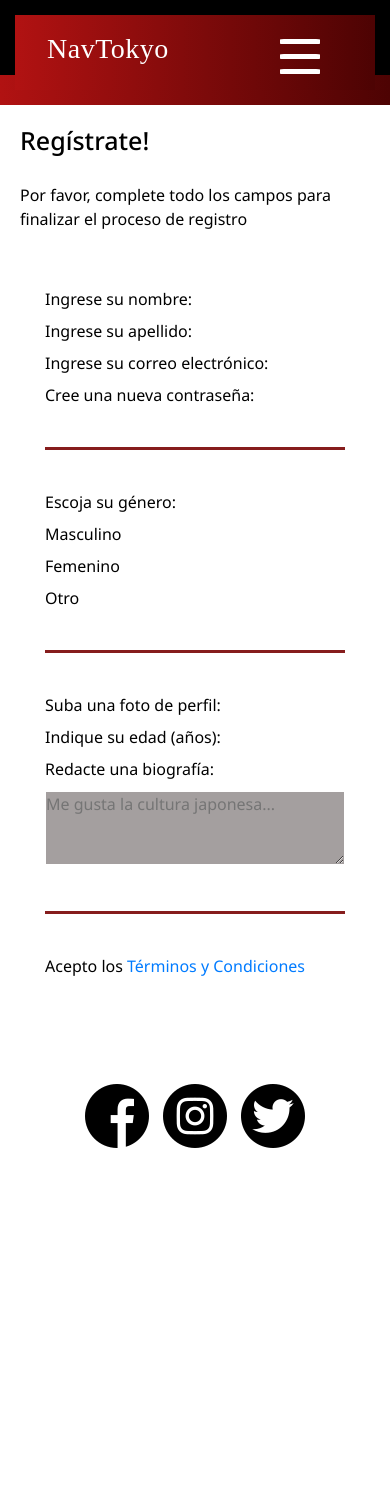
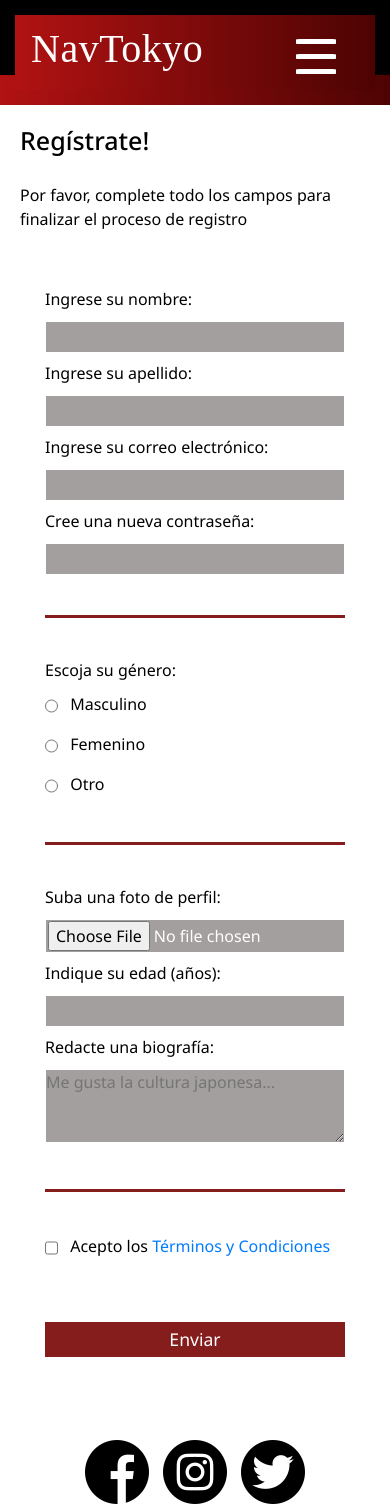
Before and after one commit to AriasNahuel/mi_repositorio, a website: page pages/contacto.html in a window 390 px wide. Before the commit the page ends 1148 px from the top, so only its background shows below. Drawn offline with nearby package versions, Linux system fonts and the light colour scheme; a web font is replaced by a local one.

Commit message:
mejoras en responsive

```diff
--- a/css/style.css
+++ b/css/style.css
@@ -28,7 +28,7 @@ nav {
     display: flex;
     justify-content: space-between;
     align-items: center;
-    padding: 0 2rem;
+    padding: 1rem 1rem;
     height: 75px;
     line-height: 75px;
     background-color: rgb(134, 29, 29);
@@ -36,7 +36,7 @@ nav {
 
 nav .navbar-brand {
     color: #ffffff;
-    font-size: 28px;
+    font-size: 40px;
     font-weight: 500;
     letter-spacing: .5px;
 }
@@ -78,7 +78,7 @@ nav .navbar-toggler .bar {
     transition: .4s;
 }
 
-input {
+.inputNav {
     display: none;
 }
 
@@ -137,6 +137,9 @@ main section ul div img{/*copiado*/
     margin: 0;
     font-size: 15px;
     padding: 530px 0px 0px 0px;
+}
+.margen {
+    margin-top: 50px;
 }
 /*-------FOOTER--------*/
 footer{/*copiado*/
@@ -309,7 +312,8 @@ input[type="file"] {
 /*------------Media query------------*/
 
 
-@media (max-width: 767px) {
+
+@media (max-width: 962px) {
     /*navbar*/
     header{
         background-image: linear-gradient(to right, rgb(177, 18, 18),rgb(77, 3, 3));
@@ -335,6 +339,9 @@ input[type="file"] {
 
     nav .navbar-toggler {
         display: grid !important;
+        align-content: center;
+        align-items: center;
+        height: 100%;
     }
     /*galery*/
     .containerImg{
@@ -347,7 +354,7 @@ input[type="file"] {
         grid-column-start: span 1;
     }
     main{
-        margin-top: 0px;
+        margin-top: 105px;
     }
     .containerElement{
         width: 95%;
--- a/index.html
+++ b/index.html
@@ -4,13 +4,14 @@
     <meta charset="UTF-8">
     <meta http-equiv="X-UA-Compatible" content="IE=edge">
     <meta name="viewport" content="width=device-width, initial-scale=1.0">
+    <link rel="stylesheet" href="https://cdn.jsdelivr.net/npm/bootstrap@4.0.0/dist/css/bootstrap.min.css"
+        integrity="sha384-Gn5384xqQ1aoWXA+058RXPxPg6fy4IWvTNh0E263XmFcJlSAwiGgFAW/dAiS6JXm" crossorigin="anonymous">
     <link rel="stylesheet" href="./css/style.css">
-
     <title>NavTokyo | CoderHouse</title>
 </head>
 
 <body>
-    <input type="checkbox" id="toggle">
+    <input type="checkbox" id="toggle" class="inputNav">
     <header class="gradienteHeader">
         <nav class="gradienteHeader">
             <h1 class="navbar-brand">NavTokyo</h1>
--- a/pages/contacto.html
+++ b/pages/contacto.html
@@ -1,4 +1,3 @@
-<!-- Esta página es representada a través del botón "Registrarse", que sería el home de la página web-->
 <!DOCTYPE html>
 <html lang="en">
 <head>
@@ -7,12 +6,11 @@
     <meta name="viewport" content="width=device-width, initial-scale=1.0">
     <link rel="stylesheet" href="https://cdn.jsdelivr.net/npm/bootstrap@4.0.0/dist/css/bootstrap.min.css" integrity="sha384-Gn5384xqQ1aoWXA+058RXPxPg6fy4IWvTNh0E263XmFcJlSAwiGgFAW/dAiS6JXm" crossorigin="anonymous">
     <link rel="stylesheet" href="../css/style.css">
-    <title>NavTokyo</title>
+    <title>NavTokyo | CoderHouse</title>
 </head>
 <body>
-    <input type="checkbox" id="toggle">
+    <input type="checkbox" id="toggle" class="inputNav">
     <header class="gradienteHeader">
-
         <nav class="gradienteHeader">
             <h1 class="navbar-brand">NavTokyo</h1>
             <label class="navbar-toggler" for="toggle">
```
Also changed, not shown: pages/acercadenosotros.html (+2 -3 lines), pages/destinos.html (+2 -3 lines), pages/historia.html (+2 -3 lines).
